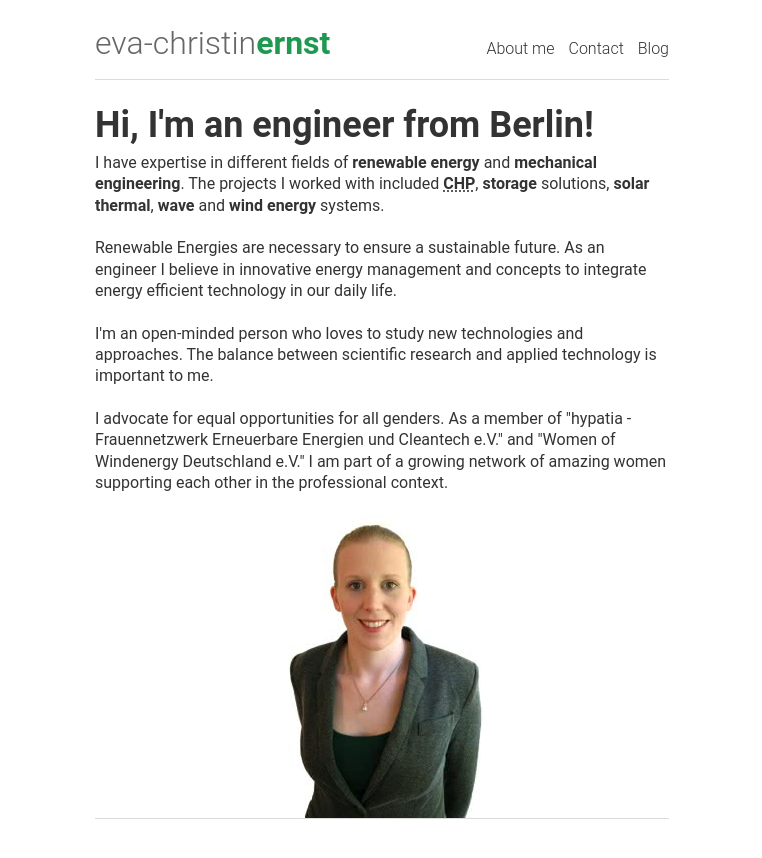
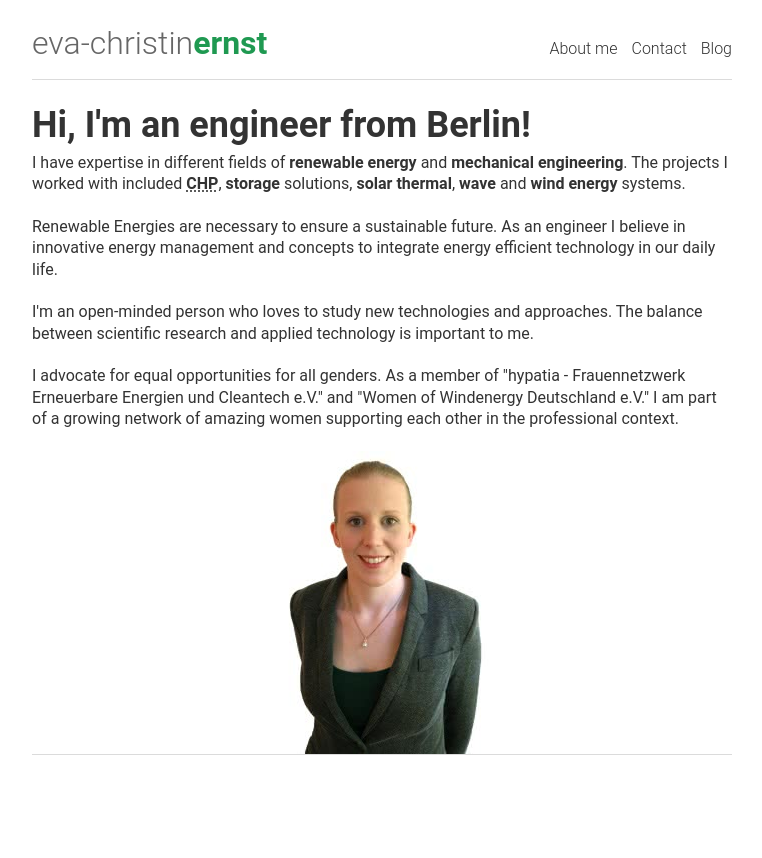
Before and after one commit to evafroehlich/website, a Jekyll site: the page built from index.html, in a window 1280 px wide. Shown: the top 858 px of the page, without its empty margins (258-1020 px from the left). Built offline with Jekyll 4.4.1, drawn with Linux system fonts in a browser that asks for light colours.

Commit message:
Increase the width of the page
I found it a bit narrow. See for yourself. If you don't like it, feel free to close this PR.

```diff
--- a/_sass/base.scss
+++ b/_sass/base.scss
@@ -49,7 +49,7 @@ html {
 }
 
 body {
-  max-width: 33rem;
+  max-width: 40rem;
   margin: 0 auto;
   padding: 0 10px;
 }
```
